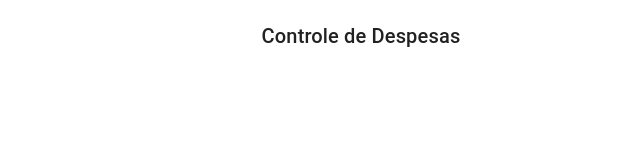
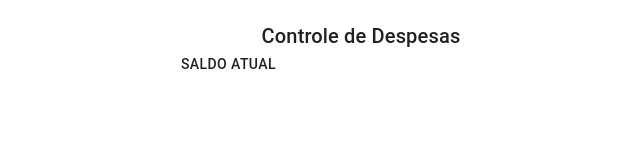
Before and after one commit to Francisco-Fetapi/financial-manager, a React (Vite) app: page / in a window 1280 px wide. Shown: the top 160 px of the page, without its empty margins (279-919 px from the left). Built offline with nearby package versions, Linux system fonts and the light colour scheme.

Commit message:
Current Balance criado

```diff
--- a/src/App.tsx
+++ b/src/App.tsx
@@ -1,4 +1,5 @@
 import { useSelector } from "react-redux";
+import CurrentBalance from "./components/CurrentBalance";
 import Header from "./components/Header";
 import { RootState } from "./store/App.store";
 import * as S from "./styles/General";
@@ -11,6 +12,7 @@ function App() {
     <S.AppContainer>
       <S.AccountingCardContainer>
         <Header />
+        <CurrentBalance />
       </S.AccountingCardContainer>
     </S.AppContainer>
   );
--- /dev/null
+++ b/src/components/CurrentBalance.tsx
@@ -0,0 +1,10 @@
+import { Box } from "@mui/material";
+import { Text } from "../styles/General";
+
+export default function CurrentBalance() {
+  return (
+    <Box>
+      <Text variant="button">Saldo Atual</Text>
+    </Box>
+  );
+}
--- a/src/styles/General.ts
+++ b/src/styles/General.ts
@@ -11,7 +11,6 @@ export const AccountingCardContainer = styled.div`
   padding: 20px;
   display: flex;
   flex-direction: column;
-  align-items: center;
 `;
 
 export const Text = styled(Typography)`` as typeof Typography;
```
